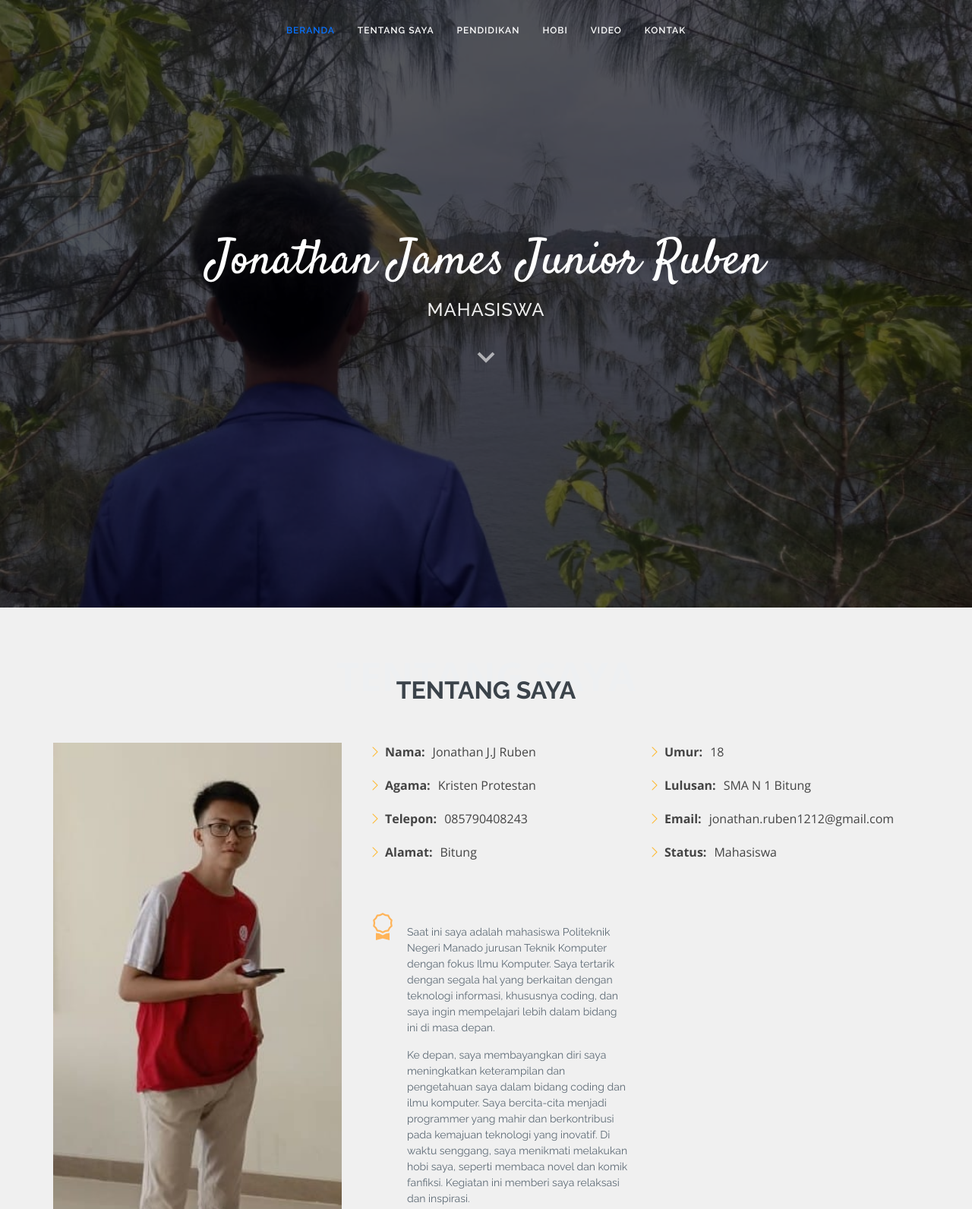
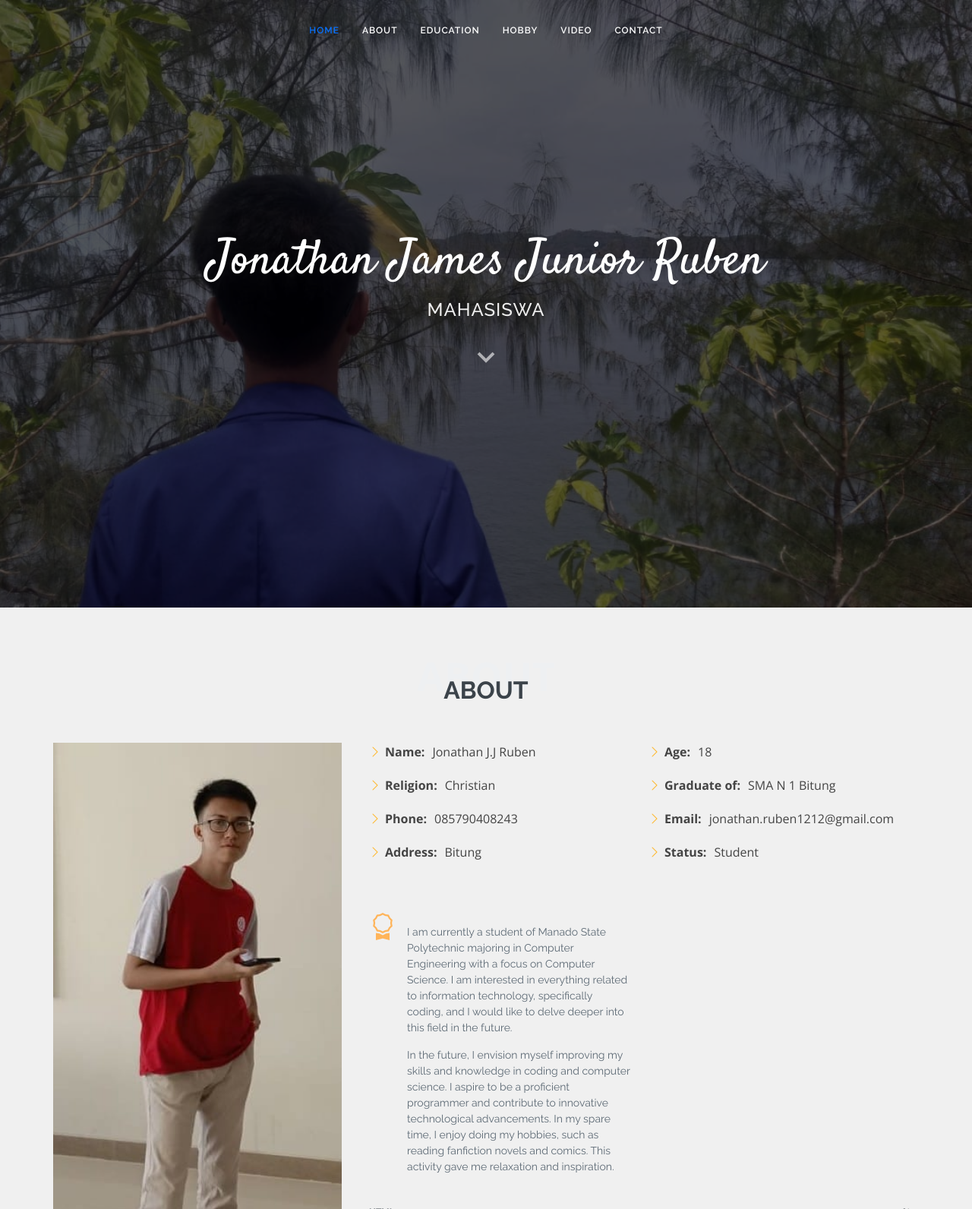
Before and after one commit to JonathanRuben18/Personal-Web, a plain HTML site: page index.html in a window 1280 px wide. Shown: the top 1592 px of the page at 76% size. Drawn offline with nearby package versions, Linux system fonts and the light colour scheme.

Commit message:
index.html

```diff
--- a/index.html
+++ b/index.html
@@ -86,12 +86,12 @@
 
     <nav id="navbar" class="navbar">
       <ul>
-        <li><a class="nav-link scrollto active" href="#hero">Beranda</a></li>
-        <li><a class="nav-link scrollto" href="#about">Tentang Saya</a></li>
-        <li><a class="nav-link scrollto" href="#resume">Pendidikan</a></li>
-        <li><a class="nav-link scrollto" href="#services">Hobi</a></li>
+        <li><a class="nav-link scrollto active" href="#hero">Home</a></li>
+        <li><a class="nav-link scrollto" href="#about">About</a></li>
+        <li><a class="nav-link scrollto" href="#resume">Education</a></li>
+        <li><a class="nav-link scrollto" href="#services">Hobby</a></li>
         <li><a class="nav-link scrollto" href="#video">Video</a></li>
-        <li><a class="nav-link scrollto" href="#contact">Kontak</a></li>
+        <li><a class="nav-link scrollto" href="#contact">Contact</a></li>
       </ul>
       <i class="bi bi-list mobile-nav-toggle"></i>
     </nav><!-- .navbar -->
@@ -114,8 +114,8 @@
       <div class="container">
 
         <div class="section-title">
-          <span>Tentang Saya</span>
-          <h2>Tentang Saya</h2>
+          <span>About</span>
+          <h2>About</h2>
 
         </div>
 
@@ -126,18 +126,18 @@
               <div class="row">
                 <div class="col-lg-6">
                   <ul>
-                    <li><i class="bi bi-chevron-right"></i> <strong>Nama:</strong> <span>Jonathan J.J Ruben</span></li>
-                    <li><i class="bi bi-chevron-right"></i> <strong>Agama:</strong> <span>Kristen Protestan</span></li>
-                    <li><i class="bi bi-chevron-right"></i> <strong>Telepon:</strong> <span>085790408243</span></li>
-                    <li><i class="bi bi-chevron-right"></i> <strong>Alamat:</strong> <span>Bitung</span></li>
+                    <li><i class="bi bi-chevron-right"></i> <strong>Name:</strong> <span>Jonathan J.J Ruben</span></li>
+                    <li><i class="bi bi-chevron-right"></i> <strong>Religion:</strong> <span>Christian</span></li>
+                    <li><i class="bi bi-chevron-right"></i> <strong>Phone:</strong> <span>085790408243</span></li>
+                    <li><i class="bi bi-chevron-right"></i> <strong>Address:</strong> <span>Bitung</span></li>
                   </ul>
                 </div>
                 <div class="col-lg-6">
                   <ul>
-                    <li><i class="bi bi-chevron-right"></i> <strong>Umur:</strong> <span>18</span></li>
-                    <li><i class="bi bi-chevron-right"></i> <strong>Lulusan:</strong> <span>SMA N 1 Bitung</span></li>
+                    <li><i class="bi bi-chevron-right"></i> <strong>Age:</strong> <span>18</span></li>
+                    <li><i class="bi bi-chevron-right"></i> <strong>Graduate of:</strong> <span>SMA N 1 Bitung</span></li>
                     <li><i class="bi bi-chevron-right"></i> <strong>Email:</strong> <span>jonathan.ruben1212@gmail.com</span></li>
-                    <li><i class="bi bi-chevron-right"></i> <strong>Status:</strong> <span>Mahasiswa</span></li>
+                    <li><i class="bi bi-chevron-right"></i> <strong>Status:</strong> <span>Student</span></li>
                   </ul>
                 </div>
               </div>
@@ -146,14 +146,14 @@
                   <div class="count-box">
                     <i class="bi bi-award" style="color: #ffb459;"></i>
 
-                    <p>Saat ini saya adalah mahasiswa Politeknik Negeri Manado jurusan Teknik Komputer dengan fokus Ilmu Komputer.
-                      Saya tertarik dengan segala hal yang berkaitan dengan teknologi informasi,
-                      khususnya coding, dan saya ingin mempelajari lebih dalam bidang ini di masa depan.
+                    <p>I am currently a student of Manado State Polytechnic majoring in Computer Engineering with a focus on Computer Science.
+                      I am interested in everything related to information technology,
+                      specifically coding, and I would like to delve deeper into this field in the future.
                     </p>
                     <p>
-                      Ke depan, saya membayangkan diri saya meningkatkan keterampilan dan pengetahuan saya dalam bidang coding dan ilmu komputer.
-                      Saya bercita-cita menjadi programmer yang mahir dan berkontribusi pada kemajuan teknologi yang inovatif.
-                      Di waktu senggang, saya menikmati melakukan hobi saya, seperti membaca novel dan komik fanfiksi. Kegiatan ini memberi saya relaksasi dan inspirasi.
+                       In the future, I envision myself improving my skills and knowledge in coding and computer science.
+                      I aspire to be a proficient programmer and contribute to innovative technological advancements.
+                      In my spare time, I enjoy doing my hobbies, such as reading fanfiction novels and comics. This activity gave me relaxation and inspiration.
                     </p>
 
                   </div>
@@ -202,8 +202,8 @@
       <div class="container">
 
         <div class="section-title">
-          <span>Pendidikan</span>
-          <h2>Pendidikan</h2>
+          <span>Education</span>
+          <h2>Education</h2>
         </div>
 
         <div class="row">
@@ -224,7 +224,7 @@
               <h5>2020 - 2023</h5>
             </div>
             <div class="resume-item">
-              <h1>Politeknik Negeri Manado</h1>
+              <h1>Manado State Polytechnic</h1>
               <h5>2023 - sekarang</h5>
             </div>
           </div>
@@ -238,16 +238,16 @@
       <div class="container">
 
         <div class="section-title">
-          <span>Hobi</span>
-          <h2>Hobi</h2>
+          <span>Hobby</span>
+          <h2>Hobby</h2>
         </div>
 
         <div class="row">
           <div class="col-md-6 col-lg-3 d-flex align-items-stretch mb-5 mb-lg-0">
             <div class="icon-box">
               <div class="icon"><i class="bx bx-book"></i></div>
-              <h4 class="title"><a href="">Membaca Komik</a></h4>
-              <p class="description">Saya menghabiskan waktu saya dengan membaca manhwa, sebuah bentuk seni grafis Korea yang menarik perhatian saya dengan alur cerita yang mendalam dan gambar-gambar yang memukau.</p>
+              <h4 class="title"><a href="">Reading Comics</a></h4>
+              <p class="description">I spend my time reading manhwa, a Korean graphic art form that grabs my attention with its deep storyline and stunning images.</p>
             </div>
           </div>
 
@@ -255,15 +255,15 @@
             <div class="icon-box">
               <div class="icon"><i class="bx bx-file"></i></div>
               <h4 class="title"><a href="">Reminder</a></h4>
-              <p class="description">Saya sangat menikmati proses meresapi dan mengingat kembali pelajaran yang saya dapatkan.</p>
+              <p class="description">I really enjoyed the process of perceiving and recalling the lessons I learned.</p>
             </div>
           </div>
 
           <div class="col-md-6 col-lg-3 d-flex align-items-stretch mb-5 mb-lg-0">
             <div class="icon-box">
               <div class="icon"><i class="bx bx-game"></i></div>
-              <h4 class="title"><a href="">Main game</a></h4>
-              <p class="description">Saat bosan, saya akan bermain game random yang saya temukan di PlayStore. Game apapunakan saya mainkan jika itu terlihat menarik</p>
+              <h4 class="title"><a href="">Playing Games</a></h4>
+              <p class="description">When bored, I would play random games that I found on PlayStore. Any game I will play if it looks interesting</p>
             </div>
           </div>
       </div>
@@ -278,7 +278,7 @@
           <section id="portfolio" class="portfolio section-bg">
             <div id="container">
                 <div class="section-title">
-                    <h2>Kebangkitan Seni Budaya Nusantara</h2>
+                    <h2>The Revival of Nusantara Cultural Arts</h2>
                 </div>
               </div>
           </section>
@@ -310,7 +310,7 @@
                 <h4>Construction Engineer</h4>
                 <p>
                   <i class="bx bxs-quote-alt-left quote-icon-left"></i>
-                  Jika uang tidak bisa membeli kebahagian, itu artinya uangmu tidak cukup!!
+                  If money can't buy happiness, it means you don't have enough money!!
                   <i class="bx bxs-quote-alt-right quote-icon-right"></i>
                 </p>
               </div>
@@ -332,8 +332,8 @@
       <div class="container">
 
         <div class="section-title">
-          <span>Kontak</span>
-          <h2>Kontak</h2>
+          <span>Contact</span>
+          <h2>Contact</h2>
         </div>
 
         <div class="row">
@@ -390,9 +390,9 @@
               <div class="my-3">
                 <div class="loading">Loading</div>
                 <div class="error-message"></div>
-                <div class="sent-message">Pesanmu sudah terkirim. Terima kasih!</div>
+                <div class="sent-message">Your message has been sent. Thanks!</div>
               </div>
-              <div class="text-center"><button type="submit">Kirim Pesan</button></div>
+              <div class="text-center"><button type="submit">Send Message</button></div>
             </form>
           </div>
 
```
